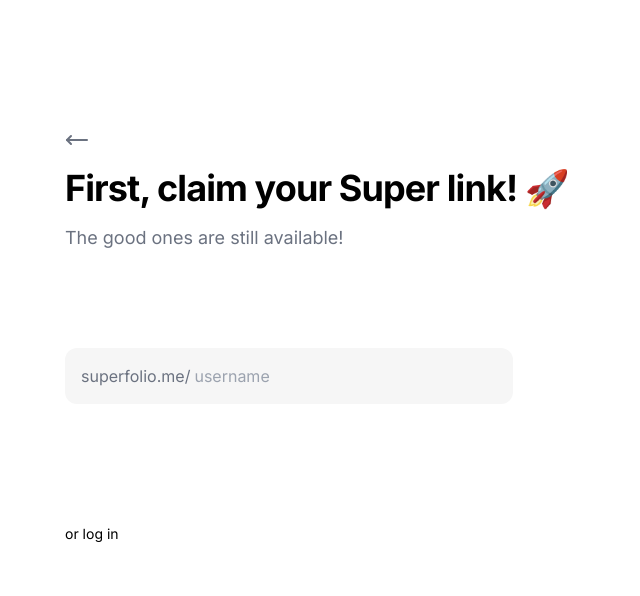
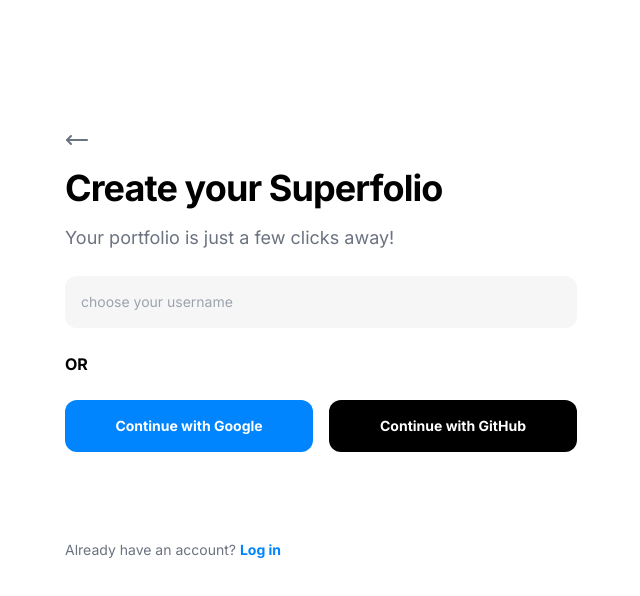
Before and after one commit to 1Sankalp/v1, a Next.js app: page /signup in a window 1280 px wide. Shown: the top 596 px of the page, without its empty margins (31-671 px from the left). Built offline with nearby package versions, Linux system fonts and the light colour scheme; no server answers.

Commit message:
more changes

```diff
--- a/app/signup/page.tsx
+++ b/app/signup/page.tsx
@@ -157,7 +157,7 @@
         email: email.toLowerCase().trim(),
         password: password.trim(),
         options: {
-          emailRedirectTo: `${window.location.origin}/login?verified=true`,
+          emailRedirectTo: `${process.env.NEXT_PUBLIC_SITE_URL || window.location.origin}/auth/callback`,
           data: {
             username: username.toLowerCase().trim()
           }
@@ -167,16 +167,22 @@
       if (authError) throw authError;
       if (!authData.user) throw new Error('No user returned from auth signup');
 
-      // Create user record
-      const { error: userError } = await supabase
-        .from('users')
-        .insert({
+      // Create user record using fetch to backend endpoint
+      const response = await fetch('/api/create-user', {
+        method: 'POST',
+        headers: {
+          'Content-Type': 'application/json',
+        },
+        body: JSON.stringify({
           id: authData.user.id,
           email: email.toLowerCase().trim(),
           username: username.toLowerCase().trim(),
+        }),
       });
 
-      if (userError) throw userError;
+      if (!response.ok) {
+        throw new Error('Failed to create user record');
+      }
 
       setShowSuccess(true);
     } catch (err: any) {
@@ -197,7 +203,7 @@
       const { data, error } = await supabase.auth.signInWithOAuth({
         provider,
         options: {
-          redirectTo: `${window.location.origin}/auth/callback`
+          redirectTo: `${process.env.NEXT_PUBLIC_SITE_URL || window.location.origin}/auth/callback`
         }
       });
 
@@ -209,15 +215,8 @@
   };
 
   return (
-    <div className="min-h-screen bg-white flex flex-col items-left px-24 pt-32">
-      <AnimatePresence mode="wait">
-        {!showAccountCreation && !showSuccess ? (
-          <motion.div
-            className="w-full max-w-lg"
-            initial={{ opacity: 0, x: 100 }}
-            animate={{ opacity: 1, x: 0 }}
-            transition={{ duration: 0.5, ease: "easeOut" }}
-          >
+    <div className="min-h-screen bg-white flex flex-col items-left px-4 md:px-24 pt-16 md:pt-32">
+      <div className="w-full max-w-lg">
         <div className="text-left">
           <Link
             href="/"
@@ -225,120 +224,43 @@
           >
             <MoveLeft size={24} />
           </Link>
-              <h1 className="text-4xl font-bold mb-4">
-                First, claim your Super link! 🚀
+          <h1 className="text-3xl md:text-4xl font-bold mb-4">
+            Create your Superfolio
           </h1>
-              <p className="text-gray-500 text-lg mb-24">
-                The good ones are still available!
+          <p className="text-gray-500 text-base md:text-lg mb-6">
+            Your portfolio is just a few clicks away!
           </p>
         </div>
 
-            <form onSubmit={handleSubmit} className="relative">
-              <div className="max-w-md">
-                <div>
-                  <div className="flex items-center bg-[#f6f6f6] rounded-xl overflow-hidden">
-                    <span className="pl-4 text-gray-500">superfolio.me/</span>
-                    <input
-                      type="text"
-                      value={username}
-                      onChange={(e) => setUsername(e.target.value.toLowerCase())}
-                      placeholder="username"
-                      className="flex-1 bg-transparent py-4 px-1 outline-none"
-                      maxLength={30}
-                    />
-                    {isChecking ? (
-                      <div className="animate-spin rounded-xl h-5 w-5 border-2 border-blue-500 border-t-transparent mx-4" />
-                    ) : isAvailable && username.length >= 1 ? (
-                      <CheckCircle className="text-green-500 w-5 h-5 mx-4" />
-                    ) : null}
+        {error && (
+          <div className="mb-6 text-red-600">
+            {error}
           </div>
-
-                  <div className="h-8 mt-2">
-                    {!isValidFormat && username.length > 0 && (
-                      <motion.p
-                        initial={{ opacity: 0, x: 0 }}
-                        animate={{ opacity: 1, x: 0 }}
-                        className="text-red-500 text-sm"
-                      >
-                        Username must be 3-30 characters and can only contain a-z, 0-9, and hyphens
-                      </motion.p>
         )}
 
-                    {isValidFormat && !isAvailable && username.length >= 1 && (
-                      <motion.p
-                        initial={{ opacity: 0, x: 0 }}
-                        animate={{ opacity: 1, x: 0 }}
-                        className="text-red-500 text-sm"
+        {showSuccess ? (
+          <motion.div
+            initial={{ opacity: 0, y: 20 }}
+            animate={{ opacity: 1, y: 0 }}
+            className="text-center py-8"
           >
-                        Username is taken
-                      </motion.p>
-                    )}
+            <div className="flex flex-col items-center gap-4">
+              <CheckCircle className="w-16 h-16 text-green-500" />
+              <h2 className="text-2xl font-bold">Check your email</h2>
+              <p className="text-gray-500 max-w-sm">
+                We've sent you a confirmation link. Please check your email to verify your account.
+              </p>
             </div>
-                </div>
-
-                {isAvailable && username.length >= 1 && (
-                  <motion.button
-                    type="submit"
-                    initial={{ opacity: 0, x: 0 }}
-                    animate={{ opacity: 1, x: 0 }}
-                    transition={{ duration: 0.2 }}
-                    className="absolute w-[448px] -mt-4 bg-[#0085ff] text-white font-bold py-4 px-2 rounded-xl
-                             transition-all duration-300 hover:bg-[#2999ff] active:transform
-                             active:scale-95 hover:shadow-lg"
-                  >
-                    Grab my link
-                  </motion.button>
-                )}
-              </div>
-
+          </motion.div>
+        ) : showAccountCreation ? (
           <motion.div
-                className="mt-20"
-                initial={{ opacity: 0, x: 50 }}
-                animate={{ opacity: 1, x: 0 }}
-                transition={{ duration: 0.6, delay: 0.4 }}
-              >
-                <Link
-                  href="/login"
-                  className="block text-left text-sm text-[#000000]"
-                >
-                  or log in
-                </Link>
-              </motion.div>
-            </form>
-          </motion.div>
-        ) : showAccountCreation && !showSuccess ? (
-          <motion.div
-            className="w-full max-w-lg"
             initial={{ opacity: 0, x: 100 }}
             animate={{ opacity: 1, x: 0 }}
-            transition={{ duration: 0.5, ease: "easeOut" }}
+            exit={{ opacity: 0, x: -100 }}
           >
-            <div className="text-left mb-16 flex flex-col">
-              <div className="mb-0">
-                <button
-                  type="button"
-                  onClick={() => setShowAccountCreation(false)}
-                  className="text-gray-500 hover:text-black transition-colors"
-                >
-                  <MoveLeft size={24} />
-                </button>
-              </div>
-              <div className="flex flex-col gap-y-4">
-                <p className="text-gray-500 text-lg flex items-center">
-                  <span className="text-black">superfolio.me/</span>
-                  <span className="text-black">{username}</span>
-                  <span className="text-black ml-1">is yours!</span>
-                </p>
-                <h1 className="text-4xl font-bold">
-                  Now, create your account.
-                </h1>
-              </div>
-            </div>
-
-            <form onSubmit={handleCreateAccount} className="relative">
-              <div className="max-w-md mb-20">
-                <div className="flex gap-4 mb-6">
-                  <div className="flex-1">
+            <form onSubmit={handleCreateAccount}>
+              <div className="space-y-4 mb-6">
+                <div>
                   <input
                     type="email"
                     value={email}
@@ -347,7 +269,7 @@
                     className="w-full text-sm bg-[#f6f6f6] py-4 px-4 rounded-xl outline-none"
                   />
                 </div>
-                  <div className="flex-1 relative">
+                <div className="relative">
                   <input
                     type={showPassword ? "text" : "password"}
                     value={password}
@@ -365,132 +287,97 @@
                 </div>
               </div>
 
-                <div className="h-[120px]">
-                  <div className="h-[40px] relative">
-                    <AnimatePresence mode="wait">
-                      {email.length === 0 && (
+              <div className="relative h-[52px]">
+                <button
+                  type="submit"
+                  disabled={isLoading || !email || !password}
+                  className="w-full bg-[#0085ff] text-white text-sm font-bold py-4 rounded-xl
+                           transition-all duration-300 hover:bg-[#2999ff] active:transform
+                           active:scale-95 hover:shadow-lg flex items-center justify-center
+                           disabled:opacity-50 disabled:cursor-not-allowed"
+                >
+                  {isLoading ? 'Creating account...' : 'Create account'}
+                </button>
+              </div>
+            </form>
+          </motion.div>
+        ) : (
           <motion.div
-                          key="or-text"
-                          initial={{ opacity: 0, scale: 0.95 }}
-                          animate={{ opacity: 1, scale: 1 }}
-                          exit={{ opacity: 0, scale: 0.95 }}
-                          transition={{ duration: 0.2 }}
-                          className="text-left font-bold absolute inset-0"
+            initial={{ opacity: 0, x: 100 }}
+            animate={{ opacity: 1, x: 0 }}
+            exit={{ opacity: 0, x: -100 }}
           >
-                          OR
-                        </motion.div>
-                      )}
-                    </AnimatePresence>
+            <form onSubmit={handleSubmit}>
+              <div className="relative mb-6">
+                <input
+                  type="text"
+                  value={username}
+                  onChange={(e) => setUsername(e.target.value.toLowerCase())}
+                  placeholder="choose your username"
+                  className={`w-full text-sm py-4 px-4 rounded-xl outline-none pr-12
+                           ${isAvailable === false ? 'bg-red-50' : 'bg-[#f6f6f6]'}
+                           ${isAvailable === true ? 'bg-green-50' : ''}`}
+                />
+                <div className="absolute right-4 top-1/2 -translate-y-1/2">
+                  {isChecking ? (
+                    <div className="w-5 h-5 border-2 border-gray-300 border-t-transparent rounded-full animate-spin" />
+                  ) : isAvailable === true ? (
+                    <CheckCircle className="w-5 h-5 text-green-500" />
+                  ) : isAvailable === false ? (
+                    <XCircle className="w-5 h-5 text-red-500" />
+                  ) : null}
+                </div>
               </div>
 
-                  <div className="relative h-[52px] mt-4">
-                    <AnimatePresence mode="wait">
-                      {email.length === 0 ? (
-                        <motion.div
-                          key="social-buttons"
-                          className="flex gap-4 absolute inset-0"
-                          initial={{ opacity: 0, scale: 0.95 }}
-                          animate={{ opacity: 1, scale: 1 }}
-                          exit={{ opacity: 0, scale: 0.95 }}
-                          transition={{ duration: 0.2 }}
-                        >
+              {!isValidFormat && username && (
+                <p className="text-red-500 text-sm mb-4">
+                  Username can only contain lowercase letters, numbers, and hyphens
+                </p>
+              )}
+
+              <div className="relative h-[156px]">
+                <div className="text-left font-bold my-6">
+                  OR
+                </div>
+
+                <div className="flex flex-col md:flex-row gap-4">
                   <button
                     type="button"
                     disabled={isLoading}
                     onClick={() => handleSocialSignup('google')}
-                            className="flex-1 bg-[#0085ff] text-white text-sm font-bold py-4 px-2 rounded-xl
+                    className="flex-1 bg-[#0085ff] text-white text-sm font-bold py-4 rounded-xl
                              transition-all duration-300 hover:bg-[#2999ff] active:transform
                              active:scale-95 hover:shadow-lg flex items-center justify-center
                              disabled:opacity-50 disabled:cursor-not-allowed"
                   >
-                            {isLoading ? 'Connecting...' : 'Sign up with Google'}
+                    {isLoading ? 'Connecting...' : 'Continue with Google'}
                   </button>
                   <button
                     type="button"
                     disabled={isLoading}
                     onClick={() => handleSocialSignup('github')}
-                            className="flex-1 bg-black text-white text-sm font-bold py-4 px-2 rounded-xl
+                    className="flex-1 bg-black text-white text-sm font-bold py-4 rounded-xl
                              transition-all duration-300 hover:bg-gray-800 active:transform
                              active:scale-95 hover:shadow-lg flex items-center justify-center
                              disabled:opacity-50 disabled:cursor-not-allowed"
                   >
-                            {isLoading ? 'Connecting...' : 'Sign up with GitHub'}
+                    {isLoading ? 'Connecting...' : 'Continue with GitHub'}
                   </button>
-                        </motion.div>
-                      ) : (
-                        <motion.div
-                          key="create-account"
-                          className="absolute inset-0"
-                          initial={{ opacity: 0, scale: 0.95 }}
-                          animate={{ opacity: 1, scale: 1 }}
-                          exit={{ opacity: 0, scale: 0.95 }}
-                          transition={{ duration: 0.2 }}
-                        >
-                          <button
-                            type="submit"
-                            disabled={isLoading || !email || !password}
-                            className="w-full bg-[#0085ff] text-white text-sm font-bold py-4 px-2 rounded-xl
-                                     transition-all duration-300 hover:bg-[#2999ff] active:transform
-                                     active:scale-95 hover:shadow-lg flex items-center justify-center
-                                     disabled:opacity-50 disabled:cursor-not-allowed"
-                          >
-                            {isLoading ? 'Creating Account...' : 'Create Account'}
-                          </button>
+                </div>
+              </div>
+            </form>
           </motion.div>
         )}
-                    </AnimatePresence>
-                  </div>
-                </div>
-              </div>
 
-              {error && (
-                <motion.p
-                  initial={{ opacity: 0 }}
-                  animate={{ opacity: 1 }}
-                  className="text-red-500 text-sm mt-2"
-                >
-                  {error}
-                </motion.p>
-              )}
-            </form>
-          </motion.div>
-        ) : (
-          <motion.div
-            className="w-full max-w-lg"
-            initial={{ opacity: 0, x: 100 }}
-            animate={{ opacity: 1, x: 0 }}
-            transition={{ duration: 0.5, ease: "easeOut" }}
-          >
-            <div className="text-left">
-              <div className="flex flex-col gap-y-8">
-                <div className="flex items-center gap-x-3">
-                  <h1 className="text-4xl font-bold">Almost there!</h1>
-                  <CheckCircle className="text-green-500 w-8 h-8" />
-                </div>
-                <div className="space-y-6">
-                  <p className="text-gray-800 text-lg">
-                    We've sent you a confirmation email. Please check your inbox and click the link to verify your email address.
-                  </p>
-                  <p className="text-gray-800 text-lg">
-                    Once verified, you'll be able to log in and start customizing your profile!
-                  </p>
-                  <p className="text-gray-500 text-sm">
-                    Your profile will be available at: superfolio.me/{username}
-                  </p>
-                </div>
-                <Link
-                  href="/login"
-                  className="w-[288px] bg-[#0085ff] text-white font-bold py-4 px-2 rounded-xl
-                           text-center transition-all duration-300 hover:bg-[#2999ff] active:transform
-                           active:scale-95 hover:shadow-lg"
-                >
-                  Go to Login
+        {!showSuccess && (
+          <div className="mt-8 text-sm">
+            <span className="text-gray-500">Already have an account? </span>
+            <Link href="/login" className="text-[#0085ff] font-bold hover:underline">
+              Log in
             </Link>
           </div>
+        )}
       </div>
-          </motion.div>
-        )}
-      </AnimatePresence>
     </div>
   );
 }
```
Lines whose indentation alone changed are shown as unchanged.
